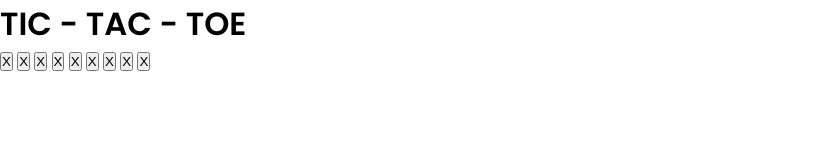
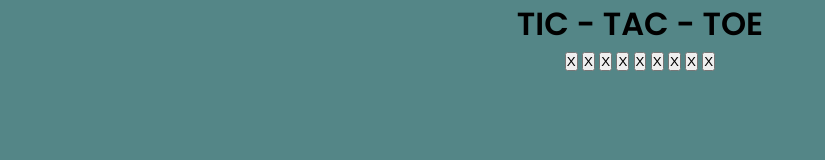
Before and after one commit to ThasleemPeer/TIC-TAC-TOE, a plain HTML site: page index.html in a window 1280 px wide. Shown: the whole page, without its empty margins (0-825 px from the left). Drawn offline with Linux system fonts and the light colour scheme.

Commit message:
ADD AND UPDATE CSS

```diff
--- a/index.html
+++ b/index.html
@@ -9,6 +9,7 @@
 <body>
     <main>
         <h1>TIC - TAC - TOE</h1>
+    <div class="container">
         <div class="game">
             <button class="box">X</button>
             <button class="box">X</button>
@@ -20,6 +21,7 @@
             <button class="box">X</button>
             <button class="box">X</button>
         </div>
+    </div>
     </main>
     <script src="script.js"></script>
 </body>
--- a/style.css
+++ b/style.css
@@ -7,4 +7,6 @@
 
 body {
   font-family: "Poppins", sans-serif;
+  background-color: #548687;
+  text-align: center;
 }
```
